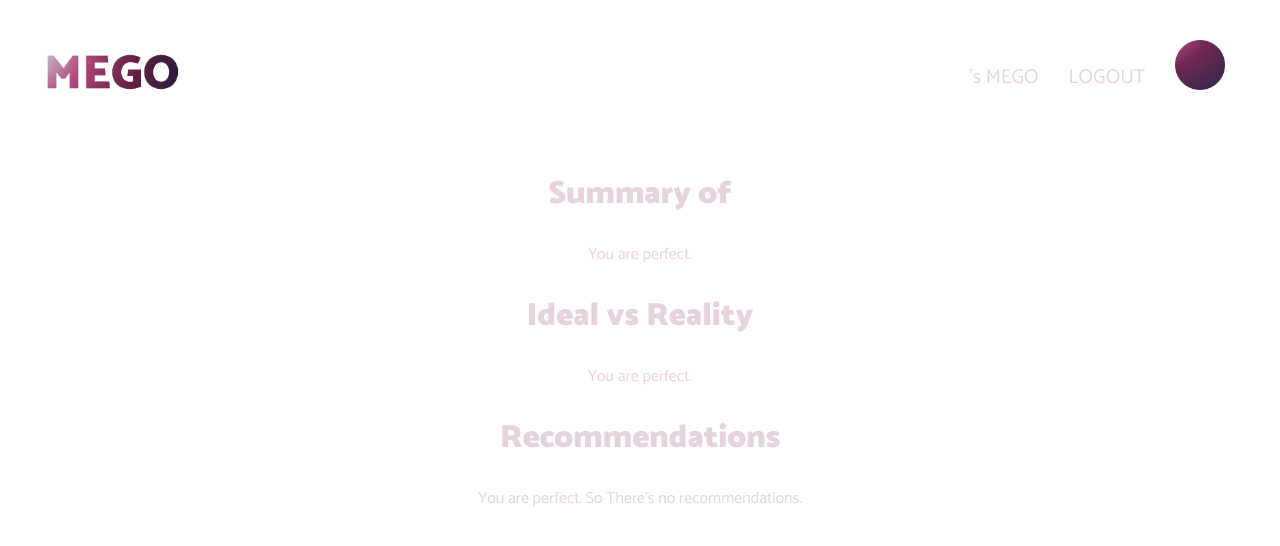
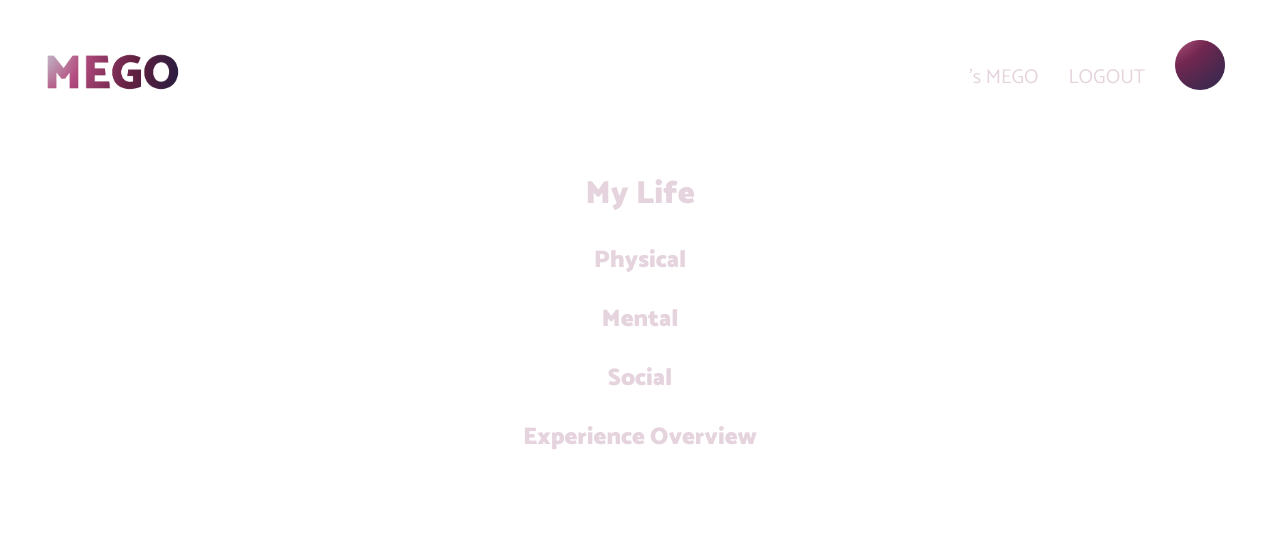
Before and after one commit to JECH2/MEgo_website, a Django app: page /MEgo/report/ in a window 1280 px wide. Shown: the top 546 px of the page. Run offline with Django 3.2, Linux system fonts and the light colour scheme; a user stored in the database is signed in; some libraries are stand-ins or nearby versions.

Commit message:
overwrite

```diff
--- a/MEgo/static/css/MEgo.css
+++ b/MEgo/static/css/MEgo.css
@@ -290,3 +290,7 @@ h1, h2, h3, h4 {
     left: 20%;
     transform: rotate(180deg);
 }
+
+/* CSS for report page */
+
+/* Report wrapper */
--- a/MEgo/templates/Diary/step_1_template.html
+++ b/MEgo/templates/Diary/step_1_template.html
@@ -34,7 +34,7 @@
     </div>
   <div class="button-center-wrapper-exp">
   {% if wizard.steps.prev %}
-    <button class="button" name="wizard_goto_step" type="submit" value="{{ wizard.steps.prev }}">{% trans "Prev" %}</button>
+    <button class="button" name="wizard_goto_step" type="submit" value="{{ wizard.steps.prev }}">{% trans "Back" %}</button>
   {% endif %}
     <button class="button" type="submit" value="{% trans "submit" %}">Next</button>
   </div>
--- a/MEgo/templates/Diary/step_2_template.html
+++ b/MEgo/templates/Diary/step_2_template.html
@@ -25,9 +25,9 @@
   </p>
   <div class="button-center-wrapper-exp">
   {% if wizard.steps.prev %}
-    <button class="button" name="wizard_goto_step" type="submit" value="{{ wizard.steps.prev }}">{% trans "Prev" %}</button>
+    <button class="button" name="wizard_goto_step" type="submit" value="{{ wizard.steps.prev }}">{% trans "Back" %}</button>
   {% endif %}
-    <button class="button" type="submit" value="{% trans "submit" %}">Submit</button>
+    <button class="button" type="submit" value="{% trans "submit" %}">Done</button>
   </div>
 </form>
 </div>
--- a/MEgo/templates/MEgo/analysis_report.html
+++ b/MEgo/templates/MEgo/analysis_report.html
@@ -2,17 +2,32 @@
 {% load static %}
 
 {% block content %}
-    <div>
-        <h1>Summary of {{ user.nickname }}</h1>
-        <p>You are perfect.</p>
-    </div>
-    <div>
-        <h1>Ideal vs Reality</h1>
-        <p>You are perfect.</p>
+<div class="report-wrapper">
+    <!-- Current life -->
+    <div class="my-life">
+        <div>
+            <h1>My Life</h1>
+        </div>
+        <div class="physical-mental-social">
+            <div class="physical">
+                <h2>Physical</h2>
+            </div>
+            <div class="mental">
+                <h2>Mental</h2>
+            </div>
+            <div class="">
+                <h2>Social</h2>
+            </div>
+        </div>
+        <div>
+            <h2>Experience Overview</h2>
+        </div>
     </div>
 
-    <div>
-        <h1>Recommendations</h1>
-        <p>You are perfect. So There's no recommendations.</p>
-    </div>
+    <!-- Life I wish to live -->
+    <div class="wish-life"></div>
+
+    <!-- MEGO recommendation -->
+    <div class="recommendation"></div>
+</div>
 {% endblock %}
--- a/MEgo/templates/MEgo/base.html
+++ b/MEgo/templates/MEgo/base.html
@@ -21,8 +21,10 @@
             <h1 id="logo"><a href="{% url 'experience_circle' %}"><img src="{% static "Icons/Mego_color.png" %}" height="50"></a></h1>
             <nav>
                 <ul class="top-menu">
+                    {% if user.is_authenticated %}
                     <li><a>{{ user.nickname }}'s MEGO</a></li>
                     <li><a href="{% url 'logout' %}">LOGOUT</a></li>
+                    {% endif %}
                     <li><a href="{% url 'analysis_report' %}"><img src="{% static "Icons/megosymbol.png" %}" width="50" height="50"></a></li>
                 </ul>
             </nav>
--- a/MEgo/templates/MEgo/experience_edit.html
+++ b/MEgo/templates/MEgo/experience_edit.html
@@ -2,6 +2,10 @@
 {% load static %}
 
 {% block content %}
+        {{ form.media.css }}
+    <style>
+        input, select {width: 100%}
+    </style>
     <form method="POST" class="exp-form" enctype="multipart/form-data">{% csrf_token %}
         <div class="form-group-exp">
             <h1>Diary</h1>
@@ -14,6 +18,8 @@
                 {% endfor %}
             </table>
             </div>
+            <script src="https://cdnjs.cloudflare.com/ajax/libs/jquery/3.5.1/jquery.min.js"></script>
+    {{ form.media.js }}
             <div class="button-center-wrapper-exp">
                 <button type="submit" class="button">Save</button>
             </div>
--- a/MEgo/templates/registration/login.html
+++ b/MEgo/templates/registration/login.html
@@ -18,8 +18,8 @@
         </tr>
         </table>
         <div class="button-center-wrapper">
+            <button type="button" onclick="location.href='{% url 'signup' %}'">Sign Up</button>
             <button type="submit" value="login">Log In</button>
-            <button type="button" onclick="location.href='{% url 'signup' %}'">Sign Up</button>
             <input type="hidden" name="next" value="{{ next }}" </input>
         </div>
     </form>
--- a/MEgo_website/urls.py
+++ b/MEgo_website/urls.py
@@ -23,6 +23,7 @@ urlpatterns = [
     path('admin/', admin.site.urls),
     path('accounts/logout/', views.LogoutView.as_view(next_page='/'), name='logout'),
     path('', include('MEgo.urls')),
+    path("select2/", include("django_select2.urls")),
 ]
 
 urlpatterns += static(settings.MEDIA_URL, document_root=settings.MEDIA_ROOT)
```
Also changed, not shown: MEgo/forms.py (+16 -2 lines), MEgo_website/settings.py (+24 -0 lines), MEgo/static/example_data_visualization/people_count.png (added), MEgo/static/example_data_visualization/wordcloud_event.png (added), MEgo/static/example_data_visualization/wordcloud_thought.png (added), db.sqlite3, 1 other file.
